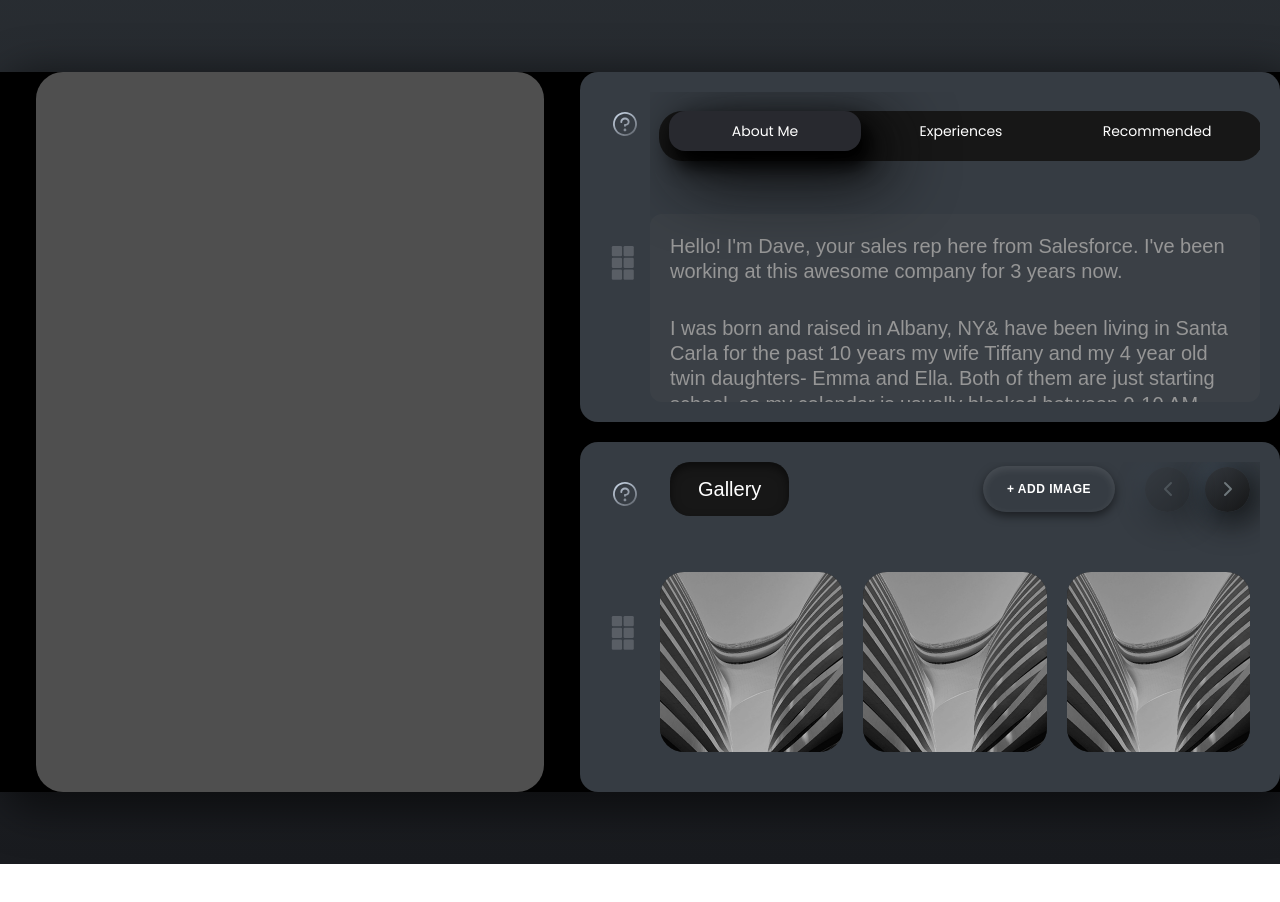
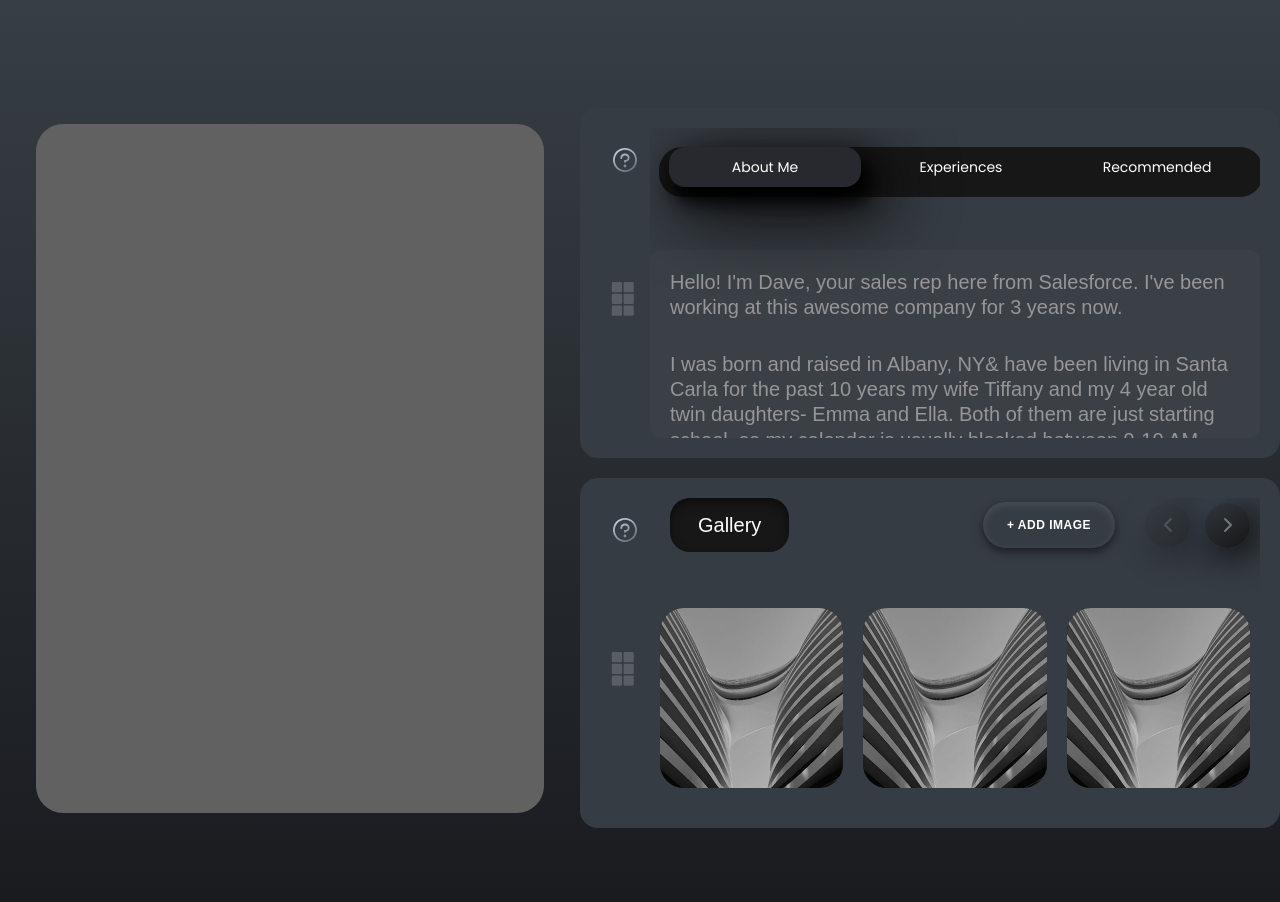
Before and after one commit to kirank55/lunacal-assignment, a React (Vite) app: page / in a window 1280 px wide. Shown: the top 902 px of the page. Before the commit the page ends 864 px from the top, so only its background shows below. Built offline with nearby package versions, Linux system fonts and the light colour scheme.

Commit message:
color gradients

```diff
--- a/src/App.css
+++ b/src/App.css
@@ -1,19 +1,18 @@
 .app {
-  background: linear-gradient(180deg, #373e44 -100%, #191b1f 100%);
-  box-shadow: 10px 10px 40px 10px rgba(0, 0, 0, 0.5);
+  /* box-shadow: 10px 10px 40px 10px rgba(0, 0, 0, 0.5); */
   border-radius: 28px;
-  min-height: 80vh;
+  min-height: 100vh;
 }
 .content {
   display: flex;
   justify-content: space-around;
-  margin: 4em auto;
-  background: #000;
+  align-items: center;
+  margin: 6em auto;
 }
 .empty-space {
   min-height: 689px;
 
-  background: rgba(97, 97, 97, 0.82);
+  background: #616161;
   border-radius: 27px;
   width: 50%;
   max-width: 700px;
--- a/src/index.css
+++ b/src/index.css
@@ -14,6 +14,7 @@ body {
   font-weight: 500;
   font-style: normal;
   font-size: 18px;
-  background: linear-gradient(180deg, #373e44 -100%, #191b1f 100%);
+
+  background: linear-gradient(180deg, #373E44 0%, #191B1F 100%);
 
 }
```
